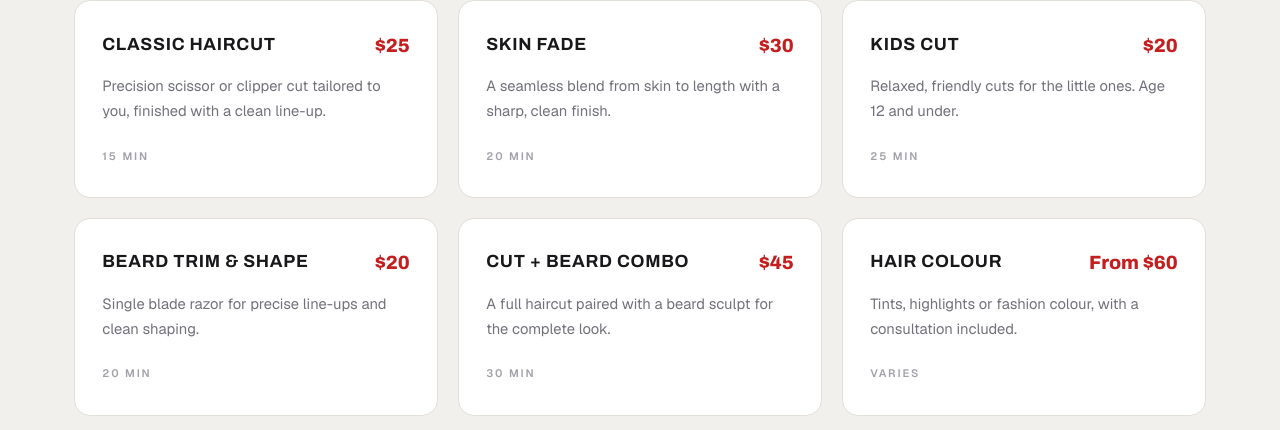
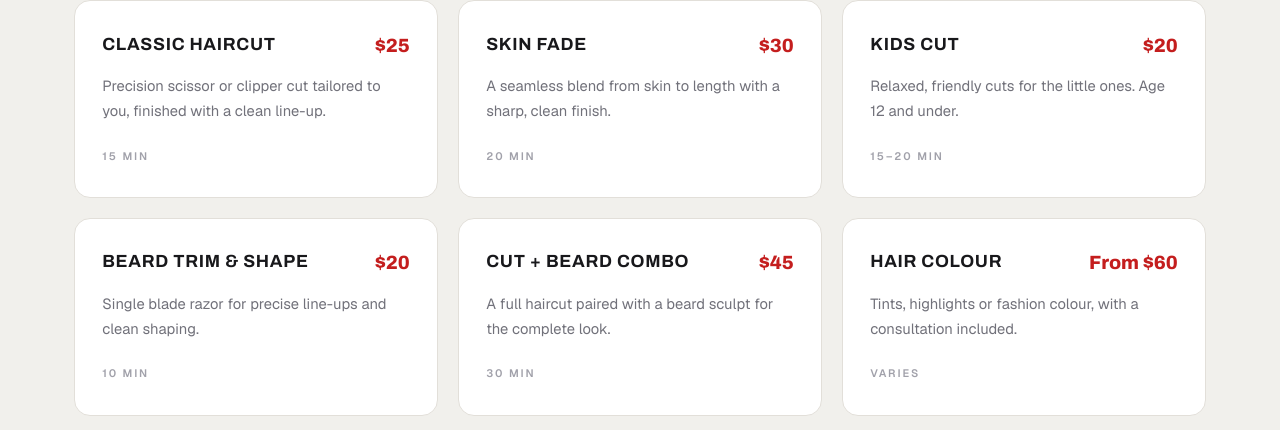
Before and after one commit to Harish3741/desi-cutz-glenwood, a Next.js app: page /desi-cutz-glenwood/ in a window 1280 px wide. Shown: the part 1171-1601 px from the top of the page. Built offline with nearby package versions, Linux system fonts and the light colour scheme.

Commit message:
Update durations: beard 10 min, kids cut 15-20 min
Co-Authored-By: Claude Sonnet 4.6 <noreply@anthropic.com>
Claude-Session: https://claude.ai/code/session_01UuaHBgqddxKypcMipnF4Zt

```diff
--- a/components/Services.tsx
+++ b/components/Services.tsx
@@ -1,8 +1,8 @@
 const services = [
   { name: "Classic Haircut", desc: "Precision scissor or clipper cut tailored to you, finished with a clean line-up.", price: "$25", duration: "15 min" },
   { name: "Skin Fade", desc: "A seamless blend from skin to length with a sharp, clean finish.", price: "$30", duration: "20 min" },
-  { name: "Kids Cut", desc: "Relaxed, friendly cuts for the little ones. Age 12 and under.", price: "$20", duration: "25 min" },
-  { name: "Beard Trim & Shape", desc: "Single blade razor for precise line-ups and clean shaping.", price: "$20", duration: "20 min" },
+  { name: "Kids Cut", desc: "Relaxed, friendly cuts for the little ones. Age 12 and under.", price: "$20", duration: "15–20 min" },
+  { name: "Beard Trim & Shape", desc: "Single blade razor for precise line-ups and clean shaping.", price: "$20", duration: "10 min" },
   { name: "Cut + Beard Combo", desc: "A full haircut paired with a beard sculpt for the complete look.", price: "$45", duration: "30 min" },
   { name: "Hair Colour", desc: "Tints, highlights or fashion colour, with a consultation included.", price: "From $60", duration: "Varies" },
 ];
```
